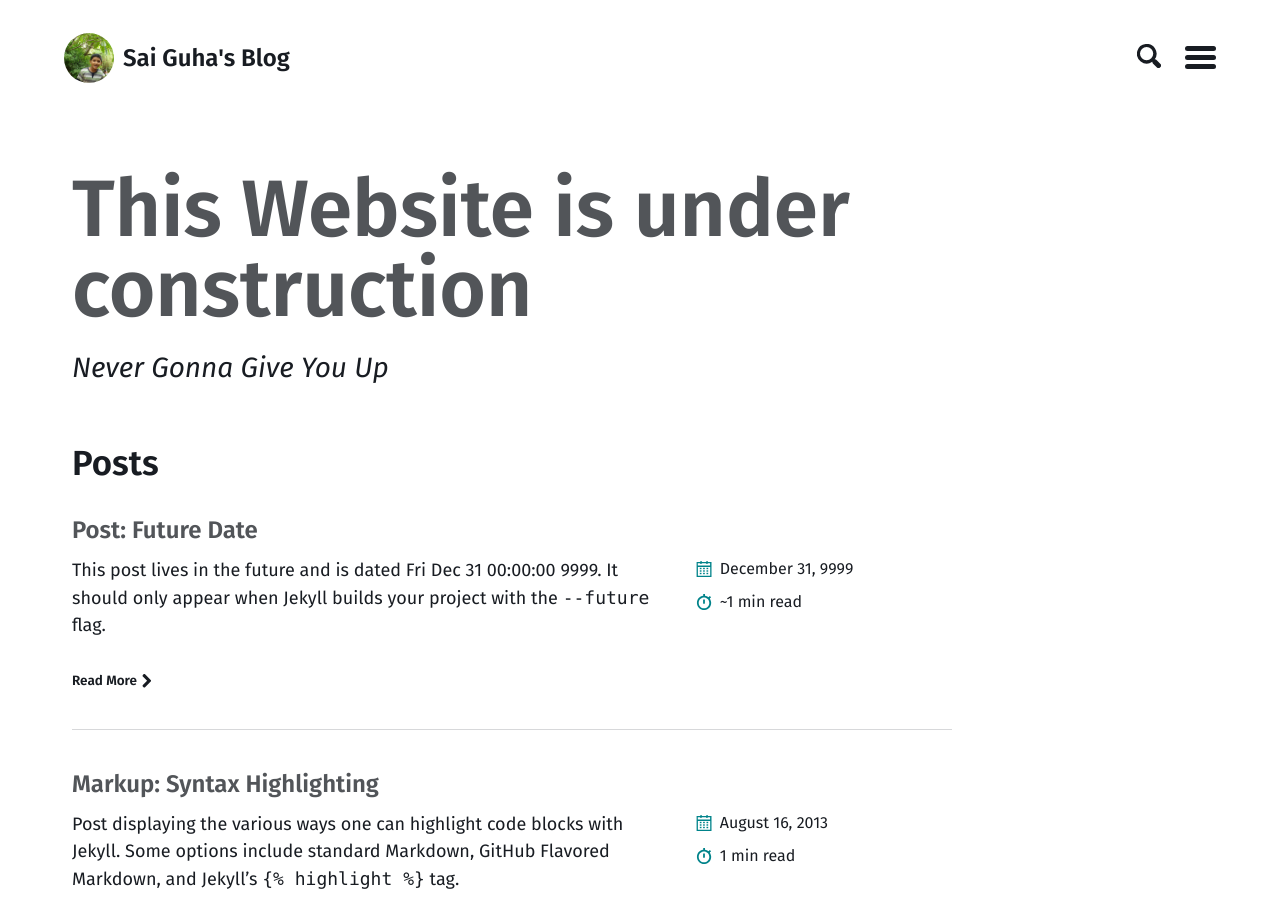
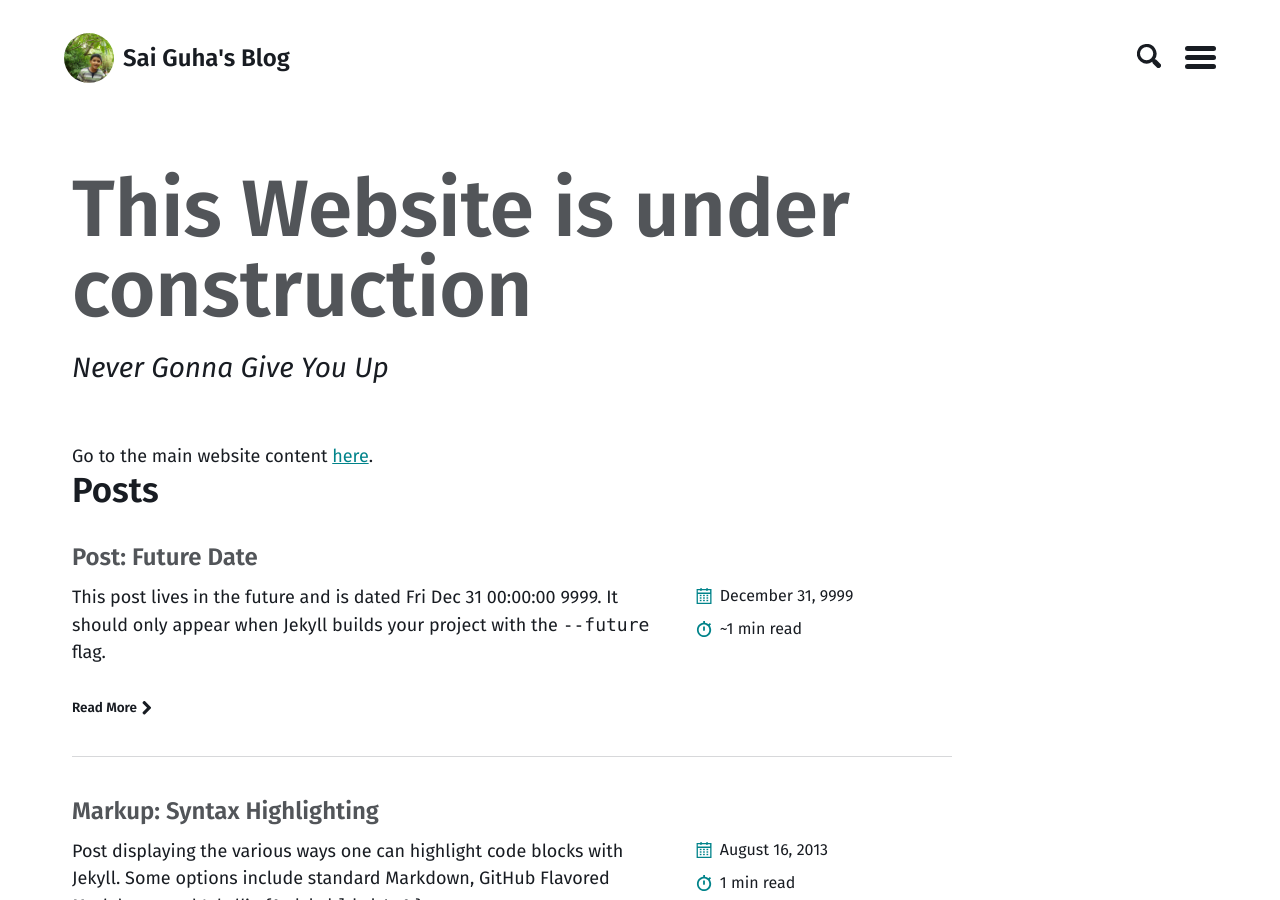
Before and after one commit to snehasaisneha/blog, a Jekyll site: the page built from index.html, in a window 1280 px wide and 900 px high. Built offline with Jekyll 4.4.1, drawn with Linux system fonts in a browser that asks for light colours; the list of posts is cut into pages by our own code; comment, search, counter and statistics services are not loaded; a style sheet for code colours, icons or effects is not loaded.

Commit message:
removed rickroll

```diff
--- a/index.html
+++ b/index.html
@@ -4,4 +4,4 @@
 alt_title: "This Website is under construction"
 sub_title: "Never Gonna Give You Up"
 ---
-<meta http-equiv="refresh" content="10; URL=https://www.youtube.com/watch?v=dQw4w9WgXcQ&t=43s" />
+Go to the main website content <a href="https://www.youtube.com/watch?v=dQw4w9WgXcQ&t=43s" target="_blank">here</a>.
```
